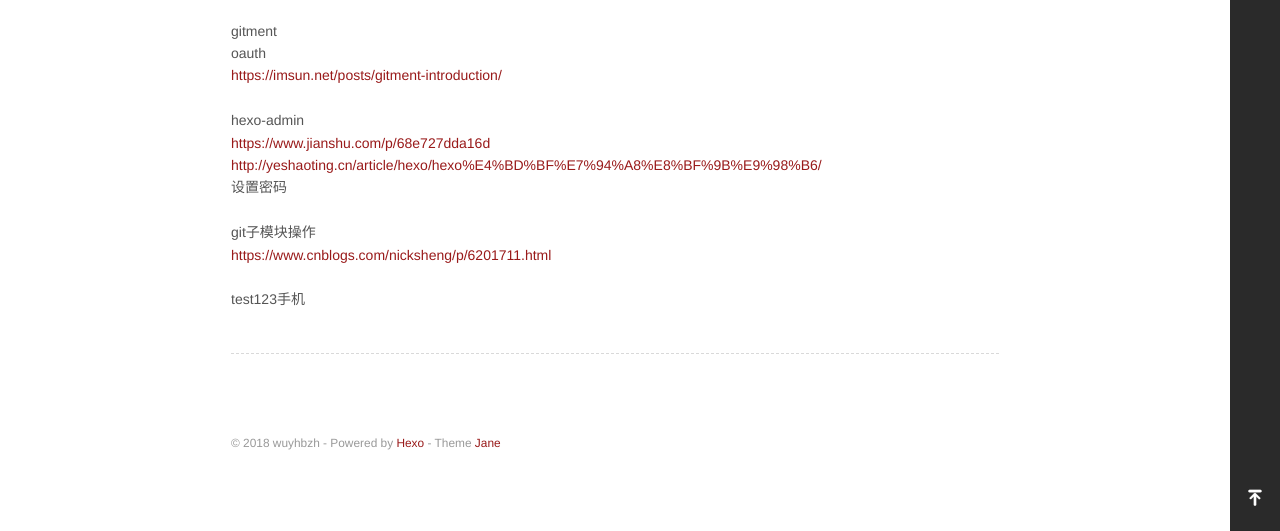
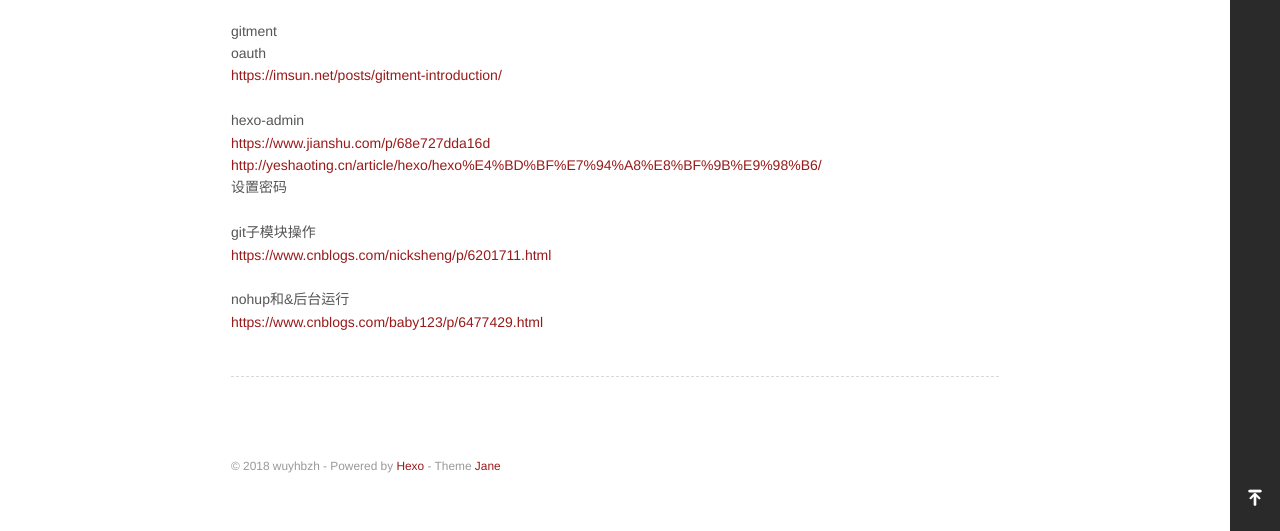
Before and after one commit to wuyhbzh/wuyhbzh.github.io, a plain HTML site: page 2018/02/11/hello-hexo/index.html in a window 1280 px wide. Shown: the part 269-800 px from the top of the page. Drawn offline with nearby package versions, Linux system fonts and the light colour scheme.

Commit message:
Site updated: 2018-02-23 11:22:33

```diff
--- a/2018/02/11/hello-hexo/index.html
+++ b/2018/02/11/hello-hexo/index.html
@@ -12,7 +12,7 @@
 <meta property="og:site_name" content="Hexo1">
 <meta property="og:description" content="啊哈哈哈哈哈哈hexo themes/janehttp://hejx.space/2016/02/07/hexo-theme-jane/ gitmentoauthhttps://imsun.net/posts/gitment-introduction/ hexo-adminhttps://www.jianshu.com/p/68e727dda16dhttp://yeshaoting.cn/arti">
 <meta property="og:locale" content="zh-CN">
-<meta property="og:updated_time" content="2018-02-23T03:14:06.857Z">
+<meta property="og:updated_time" content="2018-02-23T03:22:21.016Z">
 <meta name="twitter:card" content="summary">
 <meta name="twitter:title" content="hello hexo">
 <meta name="twitter:description" content="啊哈哈哈哈哈哈hexo themes/janehttp://hejx.space/2016/02/07/hexo-theme-jane/ gitmentoauthhttps://imsun.net/posts/gitment-introduction/ hexo-adminhttps://www.jianshu.com/p/68e727dda16dhttp://yeshaoting.cn/arti">
@@ -58,7 +58,7 @@
 <p>gitment<br>oauth<br><a href="https://imsun.net/posts/gitment-introduction/" target="_blank" rel="noopener">https://imsun.net/posts/gitment-introduction/</a></p>
 <p>hexo-admin<br><a href="https://www.jianshu.com/p/68e727dda16d" target="_blank" rel="noopener">https://www.jianshu.com/p/68e727dda16d</a><br><a href="http://yeshaoting.cn/article/hexo/hexo%E4%BD%BF%E7%94%A8%E8%BF%9B%E9%98%B6/" target="_blank" rel="noopener">http://yeshaoting.cn/article/hexo/hexo%E4%BD%BF%E7%94%A8%E8%BF%9B%E9%98%B6/</a><br>设置密码</p>
 <p>git子模块操作<br><a href="https://www.cnblogs.com/nicksheng/p/6201711.html" target="_blank" rel="noopener">https://www.cnblogs.com/nicksheng/p/6201711.html</a></p>
-<p>test123手机</p>
+<p>nohup和&amp;后台运行<br><a href="https://www.cnblogs.com/baby123/p/6477429.html" target="_blank" rel="noopener">https://www.cnblogs.com/baby123/p/6477429.html</a></p>
 
 
 
```
Also changed, not shown: index.html (+1 -1 lines).
